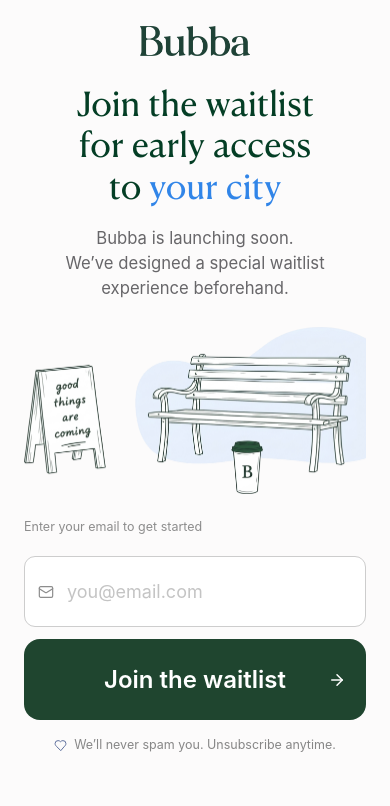
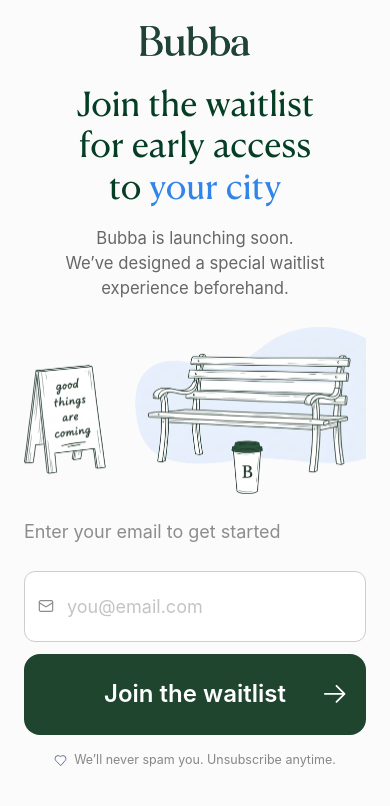
Before and after one commit to fahadali0077/bea-website, a Next.js app: page /waitlist/start in a window 390 px wide. Shown: the top 806 px of the page. Built offline with nearby package versions, Linux system fonts and the light colour scheme; no server answers; a web font is replaced by a local one.

Commit message:
updated the mobile screen waitlist

```diff
--- a/app/components/join/JoinBasics.tsx
+++ b/app/components/join/JoinBasics.tsx
@@ -28,8 +28,8 @@ export function JoinBasics() {
         />
       </label>
 
-      <label className="jn-field">
-        <span className="jn-field-label">Age</span>
+      <label className="jn-field mt-[48.63px]">
+        <span className="jn-field-label mb-[9.97px]">Age</span>
         <input
           className="jn-input"
           type="number"
--- a/app/components/join/JoinIntro.tsx
+++ b/app/components/join/JoinIntro.tsx
@@ -90,7 +90,9 @@ export function JoinIntro() {
 
           <button type="submit" className="jn-cta">
             Join the waitlist
-            <ArrowRight size={18} strokeWidth={2} />
+            <svg width="22" height="18" viewBox="0 0 22 18" fill="none" xmlns="http://www.w3.org/2000/svg">
+            <path d="M11.85 17.5623C11.5 17.2123 11.5 16.6525 11.85 16.3025L18.35 9.80254H0.890015C0.400015 9.80254 0 9.4024 0 8.9124C0 8.4224 0.400015 8.02227 0.890015 8.02227H18.35L11.85 1.52227C11.5 1.17227 11.5 0.6125 11.85 0.2625C12.2 -0.0875 12.76 -0.0875 13.11 0.2625L21.14 8.29228C21.49 8.64228 21.49 9.20254 21.14 9.55254L13.11 17.5823C12.76 17.9323 12.2 17.9323 11.85 17.5823V17.5623Z" fill="white"/>
+            </svg>
           </button>
         </form>
 
--- a/app/components/join/JoinShell.tsx
+++ b/app/components/join/JoinShell.tsx
@@ -123,7 +123,9 @@ export function JoinShell({
               ) : (
                 <>
                   Continue
-                  <ArrowRight size={18} strokeWidth={2} />
+                  <svg width="22" height="18" viewBox="0 0 22 18" fill="none" xmlns="http://www.w3.org/2000/svg">
+                  <path d="M11.8499 17.5628C11.4999 17.2128 11.4999 16.6525 11.8499 16.3025L18.3499 9.80254H0.889893C0.399893 9.80254 0 9.40289 0 8.91289C0 8.42289 0.399893 8.02275 0.889893 8.02275H18.3499L11.8499 1.52275C11.4999 1.17275 11.4999 0.6125 11.8499 0.2625C12.1999 -0.0875 12.7599 -0.0875 13.1099 0.2625L21.1399 8.29277C21.4899 8.64277 21.4899 9.20254 21.1399 9.55254L13.1099 17.5828C12.7599 17.9328 12.1999 17.9328 11.8499 17.5828V17.5628Z" fill="white"/>
+                  </svg>
                 </>
               )}
             </button>
--- a/styles/join.css
+++ b/styles/join.css
@@ -201,6 +201,10 @@
   gap: 0;
 }
 
+.jn-page--basics .jn-body {
+  margin-top: 46.24px;
+}
+
 /* ---------- Fields ---------- */
 
 .jn-input {
@@ -257,9 +261,9 @@
 
 .jn-field-label {
   display: block;
-  font-size: 12.5px;
+  font-size: 18px;
   color: var(--jn-placeholder);
-  margin-bottom: 7px;
+  margin-bottom: 13.49px;
 }
 
 .jn-hint,
@@ -680,6 +684,12 @@
   justify-items: center;
 }
 
+.jn-page--ambassador .jn-actions {
+  gap: 20.08px;
+}
+.jn-page--email .jn-body{
+    margin-top: 45.78px;
+}
 .jn-skip {
   border: 0;
   background: transparent;
@@ -696,6 +706,14 @@
   font-size: 12.5px;
   font-weight: 400;
   color: var(--jn-ink);
+}
+
+.jn-page--ambassador .jn-skip {
+  font-size: 18px;
+  font-weight: 400;
+  color: #000;
+  text-decoration: underline;
+  text-underline-offset: 5.9px;
 }
 
 .jn-cta {
@@ -1184,12 +1202,6 @@
     text-underline-offset: 3px;
   }
 
-  .jn-page--ambassador .jn-skip {
-    font-size: 12.5px;
-    font-weight: 400;
-    color: var(--jn-ink);
-  }
-
   /* ---- City: slightly wider so a 2-up card grid breathes ---- */
 
   .jn-page--city {
```
